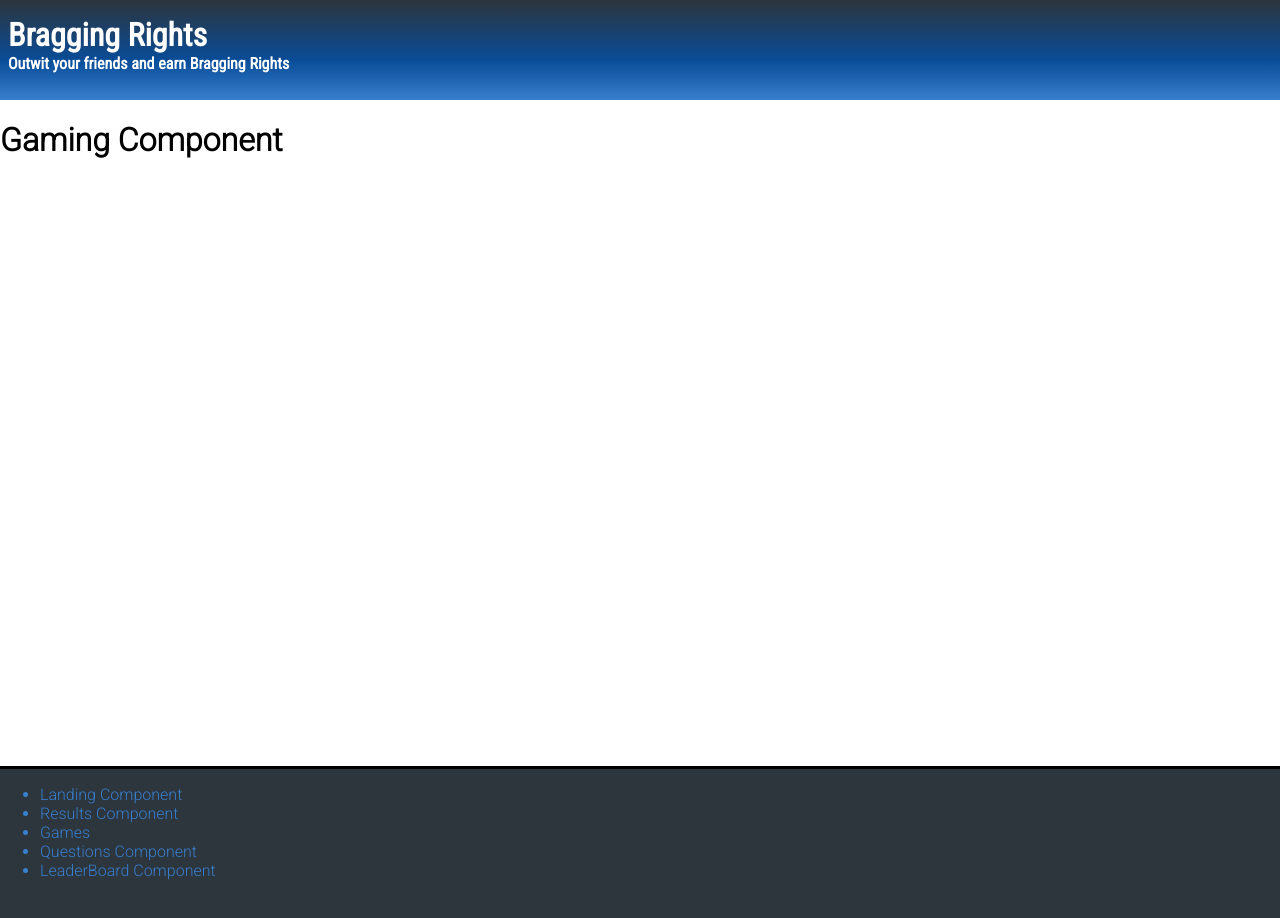
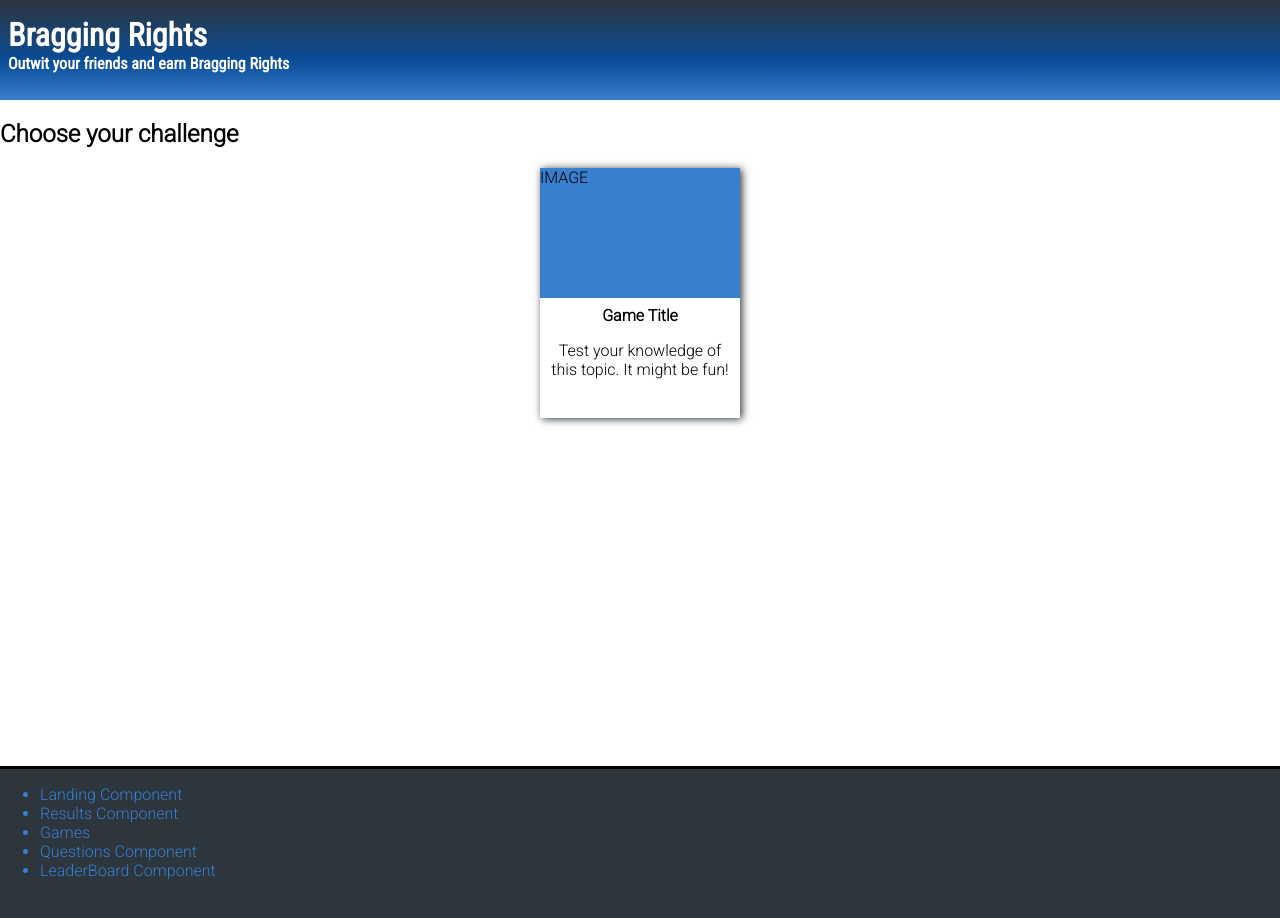
Before and after one commit to chingu-voyages/v8-chimeras-team-01, a React (Create React App) app: page /games in a window 1280 px wide. Shown: the top 918 px of the page. Built offline with nearby package versions, Linux system fonts and the light colour scheme.

Commit message:
General style and layout on Game tiles

```diff
--- a/src/components/Games/Games.js
+++ b/src/components/Games/Games.js
@@ -3,8 +3,15 @@ import './index.css';
 
 export default function Games() {
   return (
-    <div id='games'>
-      <h1>Gaming Component</h1>
-    </div>
+    <section id='games'>
+      <h1>Choose your challenge</h1>
+      <article className="game-tile">
+        <div className="gt-image">IMAGE</div>
+        <div className="gt-description">
+          <h4>Game Title</h4>
+          <p>Test your knowledge of this topic. It might be fun!</p>
+        </div>
+      </article>
+    </section>
   )
 }
--- a/src/components/Games/index.css
+++ b/src/components/Games/index.css
@@ -6,3 +6,32 @@
   width: 100%;
   min-height: calc(100vh - 150px);
 }
+
+.game-tile {
+  width: 200px;
+  height: 250px;
+  margin: 1em auto;
+  box-shadow: 2px 1px 8px var(--color-gray);
+}
+
+.gt-image {
+  width: 200px;
+  height: 130px;
+  padding: 0;
+  margin: 0;
+  background-color: var(--color-main);
+}
+
+.gt-description {
+  box-sizing: border-box;
+  width: 200px;
+  height: 120px;
+  padding: 0;
+  margin: 0;
+  text-align: center;
+}
+
+.gt-description>* {
+  padding: 0.5em;
+  margin: 0;
+}
```
